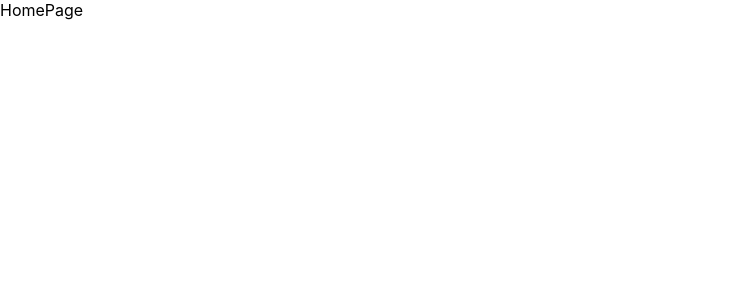
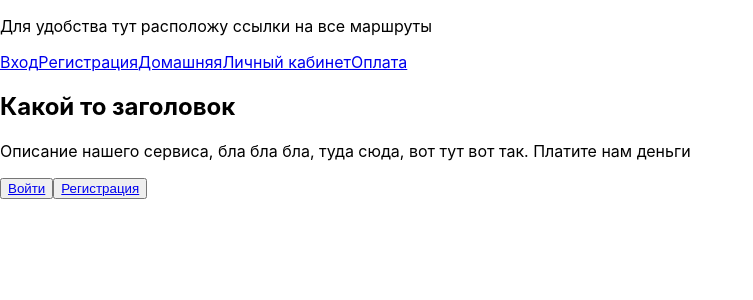
Before and after one commit to lighterboiii/vpn-bot, a React (Create React App) app: page / in a window 1280 px wide. Shown: the top 300 px of the page, without its empty margins (0-753 px from the left). Built offline with nearby package versions, Linux system fonts and the light colour scheme.

Commit message:
predeploy

```diff
--- a/public/index.html
+++ b/public/index.html
@@ -7,7 +7,7 @@
     <meta name="theme-color" content="#000000" />
     <meta
       name="description"
-      content="Web site created using create-react-app"
+      content="vpn bot"
     />
     <link rel="apple-touch-icon" href="%PUBLIC_URL%/logo192.png" />
     <!--
@@ -24,10 +24,10 @@
       work correctly both with client-side routing and a non-root public URL.
       Learn how to configure a non-root public URL by running `npm run build`.
     -->
-    <title>React App</title>
+    <title>VPN</title>
   </head>
   <body>
-    <noscript>You need to enable JavaScript to run this app.</noscript>
+    <noscript>You need to but our VPN</noscript>
     <div id="root"></div>
     <!--
       This HTML file is a template.
--- a/src/components/App/App.tsx
+++ b/src/components/App/App.tsx
@@ -1,9 +1,9 @@
 import HomePage from '../../pages/Home/Home';
 import styles from './App.module.scss';
-import { BrowserRouter as Router, Routes, Route } from 'react-router-dom';
+import { BrowserRouter as Router, Routes, Route, Link } from 'react-router-dom';
 import ProfilePage from '../../pages/Profile/Profile';
 import PurchasePage from '../../pages/Purchase/Purchase';
-import { homePage, profilePage, purchasePage, signInPage, signUpPage } from '../../utils/routes';
+import { homeUrl, signinUrl, signupUrl, profileUrl, purchaseUrl } from '../../utils/routes';
 import ProtectedRoute from '../ProtectedRoute/ProtectedRoute';
 import SignUpPage from '../../pages/Signup/Signup';
 import SignInPage from '../../pages/SignIn/Signin';
@@ -12,12 +12,20 @@ function App() {
   return (
     <div className={styles.app}>
       <Router>
+        <nav>
+          <p>Для удобства тут расположу ссылки на все маршруты</p>
+          <Link to={signinUrl}>Вход</Link>
+          <Link to={signupUrl}>Регистрация</Link>
+          <Link to={homeUrl}>Домашняя</Link>
+          <Link to={profileUrl}>Личный кабинет</Link>
+          <Link to={purchaseUrl}>Оплата</Link>
+        </nav>
         <Routes>
-          <Route path={signInPage} element={<ProtectedRoute children={<SignInPage />} notAuth />} />
-          <Route path={signUpPage} element={<ProtectedRoute children={<SignUpPage />} notAuth />} />
-          <Route path={homePage} element={<ProtectedRoute children={<HomePage />} notAuth />} />
-          <Route path={profilePage} element={<ProtectedRoute children={<ProfilePage />} notAuth />} />
-          <Route path={purchasePage} element={<ProtectedRoute children={<PurchasePage />} notAuth />} />
+          <Route path={signinUrl} element={<ProtectedRoute children={<SignInPage />} notAuth />} />
+          <Route path={signupUrl} element={<ProtectedRoute children={<SignUpPage />} notAuth />} />
+          <Route path={homeUrl} element={<ProtectedRoute children={<HomePage />} notAuth />} />
+          <Route path={profileUrl} element={<ProtectedRoute children={<ProfilePage />} notAuth />} />
+          <Route path={purchaseUrl} element={<ProtectedRoute children={<PurchasePage />} notAuth />} />
         </Routes>
       </Router>
     </div>
--- a/src/components/ProtectedRoute/ProtectedRoute.tsx
+++ b/src/components/ProtectedRoute/ProtectedRoute.tsx
@@ -1,6 +1,6 @@
 import { useEffect, FC, useState } from 'react';
 import { Navigate } from 'react-router-dom';
-import { homePage, signInPage } from '../../utils/routes';
+import { homeUrl, signinUrl } from '../../utils/routes';
 
 type TProtectedRoute = {
   children: JSX.Element;
@@ -29,11 +29,11 @@ const ProtectedRoute: FC<TProtectedRoute> = ({
   }, []);
 
   if (token && notAuth) {
-    return <Navigate to={homePage} />;
+    return <Navigate to={homeUrl} />;
   }
 
   if (!notAuth && !token) {
-    return <Navigate to={signInPage} />;
+    return <Navigate to={signinUrl} />;
   }
 
   return children;
--- a/src/pages/Home/Home.tsx
+++ b/src/pages/Home/Home.tsx
@@ -1,8 +1,21 @@
 import { FC } from "react";
 import styles from './Home.module.scss';
+import { Link } from "react-router-dom";
+import { signinUrl, signupUrl } from "../../utils/routes";
 
 const HomePage: FC = () => {
-  return <div className={styles.home}>HomePage</div>
+  return (
+    <div className={styles.home}>
+      <div>
+        <h2>Какой то заголовок</h2>
+        <p>Описание нашего сервиса, бла бла бла, туда сюда, вот тут вот так. Платите нам деньги</p>
+      </div>
+      <nav>
+        <button><Link to={signinUrl}>Войти</Link></button>
+        <button><Link to={signupUrl}>Регистрация</Link></button>
+      </nav>
+    </div>
+  )
 }
 
 export default HomePage;
--- a/src/pages/Profile/Profile.tsx
+++ b/src/pages/Profile/Profile.tsx
@@ -2,7 +2,16 @@ import { FC } from "react";
 import styles from './Profile.module.scss';
 
 const ProfilePage: FC = () => {
-  return <div className={styles.profile}>Profile</div>
+  return (
+    <div className={styles.profile}>
+      <div>
+        <p>Имя</p>
+        <p>Состояние подписки</p>
+        <p>Ссылка на конфиг?</p>
+        <button>Выход</button>
+      </div>
+    </div>
+  )
 }
 
 export default ProfilePage;
--- a/src/pages/Purchase/Purchase.tsx
+++ b/src/pages/Purchase/Purchase.tsx
@@ -2,7 +2,7 @@ import { FC } from "react";
 import styles from './Purchase.module.scss';
 
 const PurchasePage: FC = () => {
-  return <div className={styles.purchase}>Purchase</div>
+  return <div className={styles.purchase}>Тут прикрутим оплату попозже</div>
 }
 
 export default PurchasePage;
--- a/src/utils/routes.ts
+++ b/src/utils/routes.ts
@@ -1,5 +1,5 @@
-export const homePage = '/';
-export const profilePage = '/profile';
-export const purchasePage = '/pay';
-export const signInPage = '/signin';
-export const signUpPage = '/signup';
+export const homeUrl = '/';
+export const profileUrl = '/profile';
+export const purchaseUrl = '/pay';
+export const signinUrl = '/signin';
+export const signupUrl = '/signup';
```
